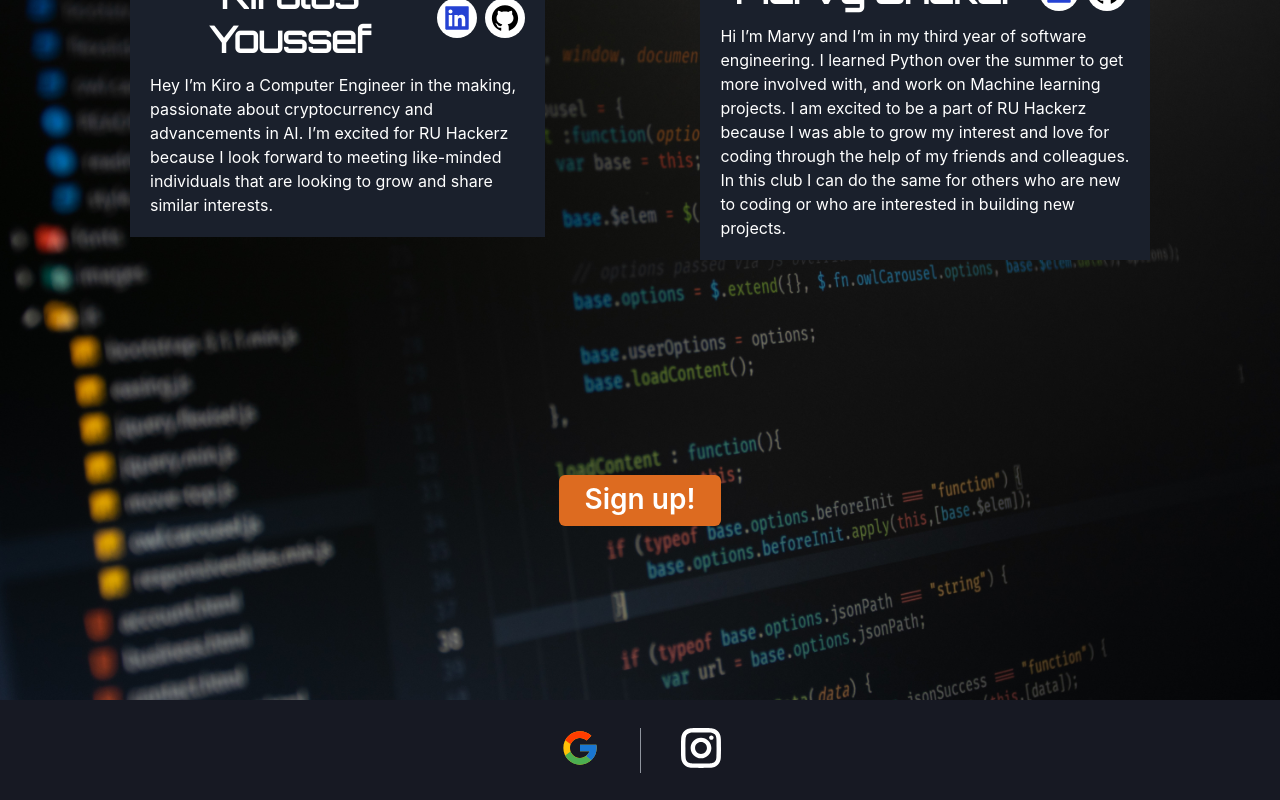
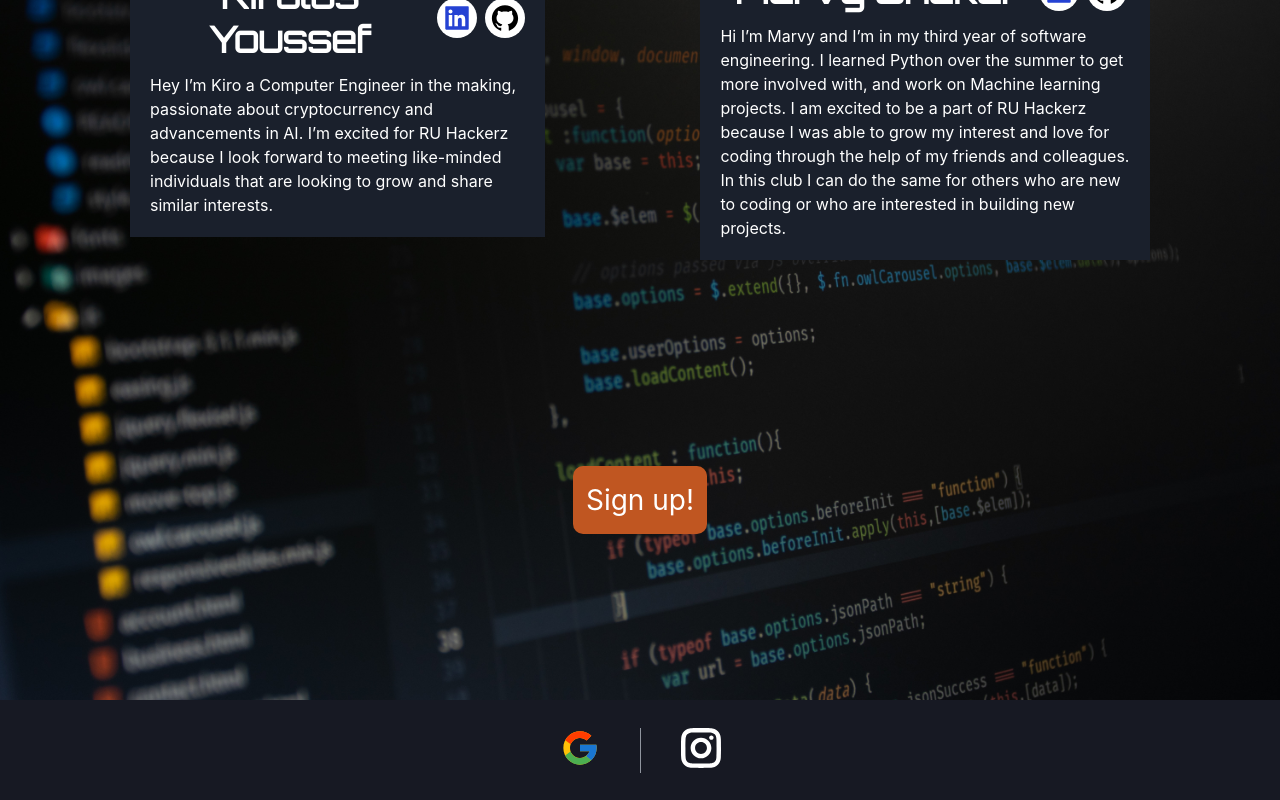
Before and after one commit to joeelmahallawy/ru-hackerz, a Next.js app: page / in a window 1280 px wide. Shown: the part 3473-4273 px from the top of the page. Built offline with nearby package versions, Linux system fonts and the light colour scheme.

Commit message:
button size

```diff
--- a/pages/index.tsx
+++ b/pages/index.tsx
@@ -420,27 +420,35 @@ const IndexPage = () => {
         </Center>
         <Fade bottom>
           <Center h="50vh" id="sign-up">
-            <Button
+            <Link
+              color="white"
+              as="button"
+              fontSize={["205%", "200%", "190%", "182.5%", "175%"]}
+              borderRadius="10px"
+              p={["3.5%", "3%", "3%", "2%", "1%"]}
+              size="lg"
+              bg="orange.600"
               _focus={{ outline: "none" }}
-              size="lg"
-              colorScheme="orange"
-              fontSize={["205%", "200%", "190%", "182.5%", "175%"]}
-              p={["4%", "4%", "3.5%", "3%", "2%"]}
               _hover={{
-                p: ["4.5%", "4.25%", "3.75%", "3.25%", "2.25%"],
+                borderBottom: "0px",
+                p: ["3.75%", "3.25%", "3.25%", "2.25%", "1.25%"],
                 fontSize: ["225%", "210%", "200%", "192.5%", "185%"],
                 bg: "orange.600",
               }}
+              isExternal={true}
+              href="https://docs.google.com/forms/d/e/1FAIpQLSe33qTD56JENzFOfXbLgpuytILTjabY0ZF5UTcPcagr6nOmwQ/viewform"
             >
-              <Link
-                _hover={{ borderBottom: "0px" }}
-                _focus={{ outline: "none" }}
-                isExternal={true}
-                href="https://docs.google.com/forms/d/e/1FAIpQLSe33qTD56JENzFOfXbLgpuytILTjabY0ZF5UTcPcagr6nOmwQ/viewform"
+              {/* <Button
+                w="100%"
+                h="100%"
+                // _focus={{ outline: "none" }}
+                // size="lg"
+                colorScheme="orange"
               >
                 Sign up!
-              </Link>
-            </Button>
+</Button>  */}
+              Sign up!
+            </Link>
           </Center>
         </Fade>
 
```
